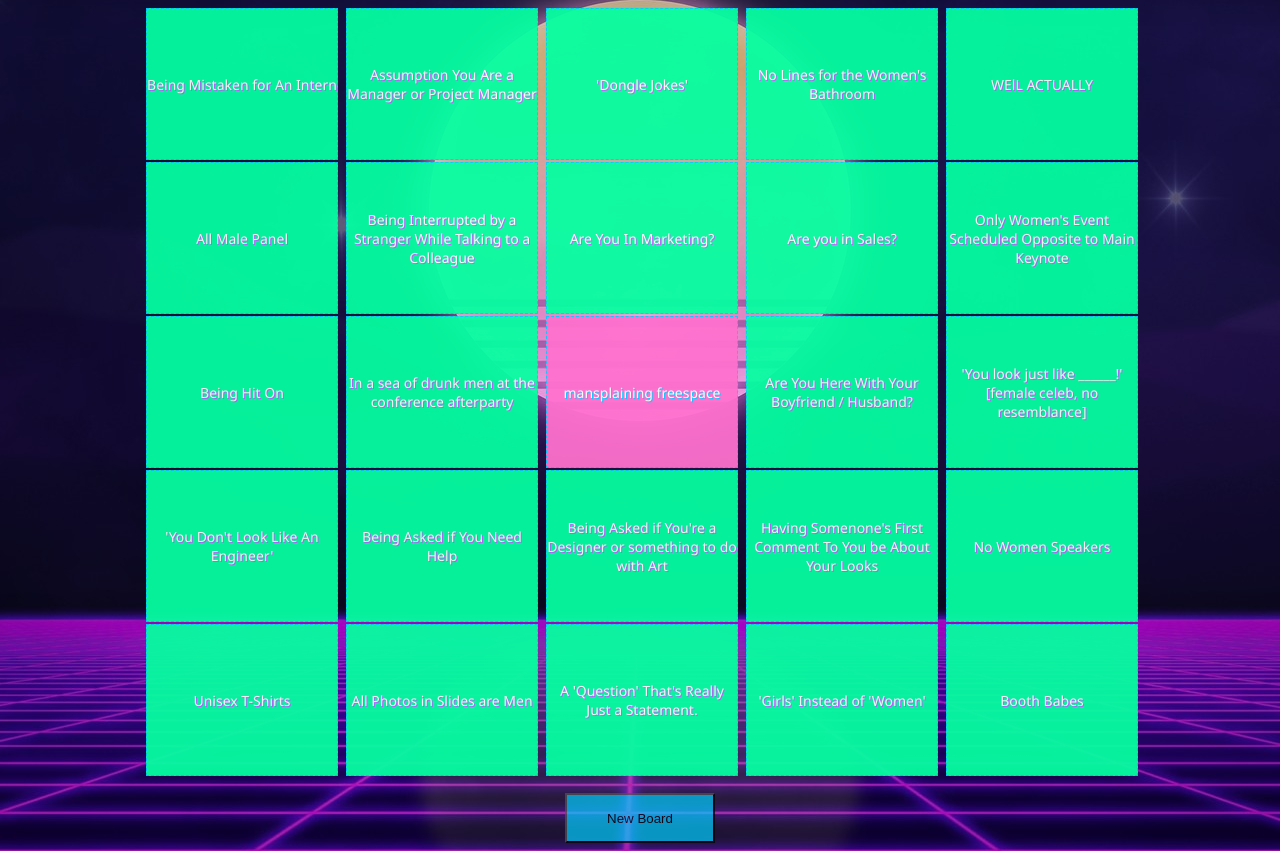
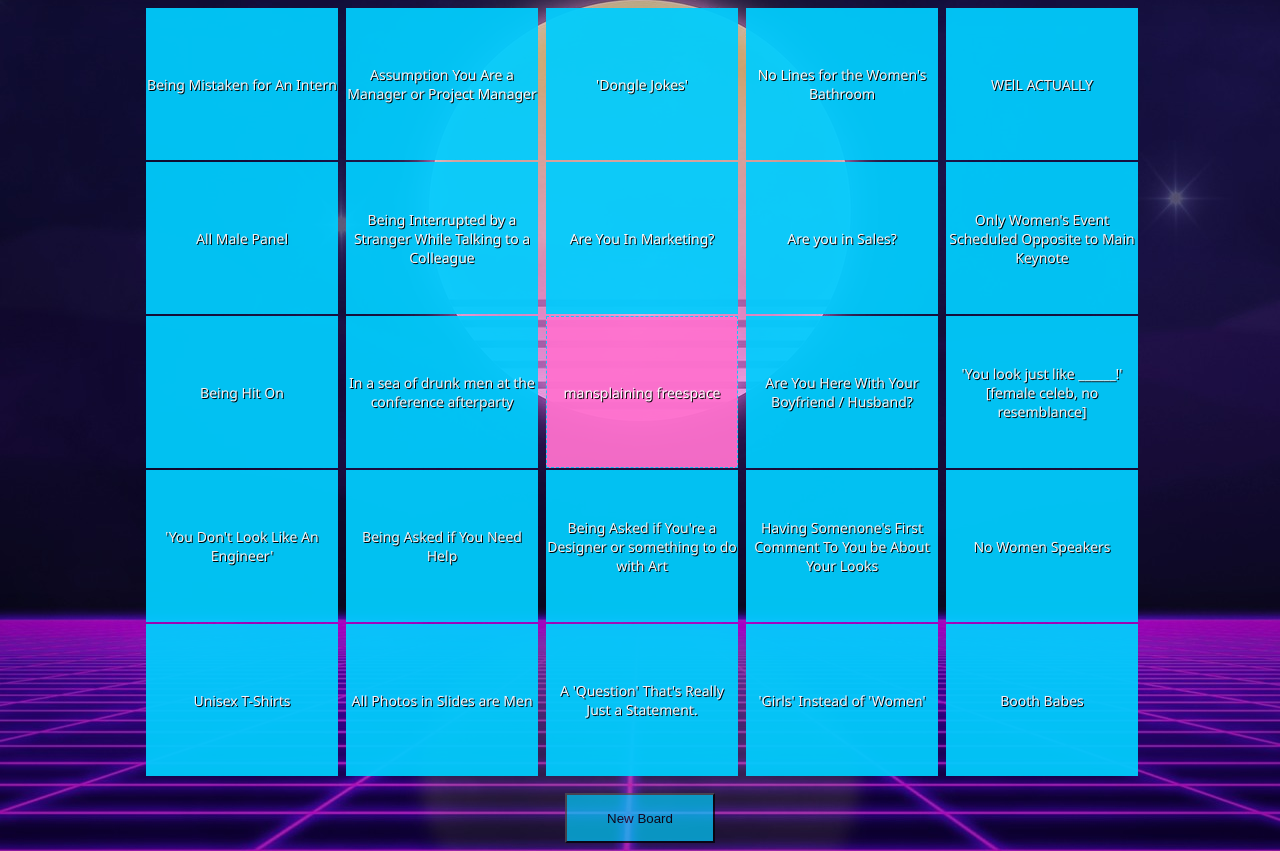
Before and after one commit to MarionDaly/Tech_Conf_Bingo, a plain HTML site: page index.html in a window 1280 px wide. Shown: the top 851 px of the page. Drawn offline with Linux system fonts and the light colour scheme.

Commit message:
Fix colours (Marion is colour blind)

```diff
--- a/style.css
+++ b/style.css
@@ -4,7 +4,7 @@
     height:150px;
     border: 1px #01cdfe dashed;
     float: right;
-    background-color: #05ffa1;
+    background-color: #01cdfe;
     display: flex;
     margin: auto;
     margin-right: 2px;
@@ -31,16 +31,17 @@
     text-align: center;
     font-size: 14px;
     font-family: 'Segoe UI', Tahoma, Geneva, Verdana, sans-serif;
+    text-shadow: 1px 1px #000;
 }
 .board_tile_0 {
     color: #FFF;
-    text-shadow: 1px 1px #b967ff;
+    text-shadow: 1px 1px #ff71ce;
 }
 .board_tile_1,
 #tile_12 {
     color: #FFF;
     background-color: #ff71ce;
-    text-shadow: 1px 1px #01cdfe;
+
 }
 .main_board {
     margin: 0 auto;
```
